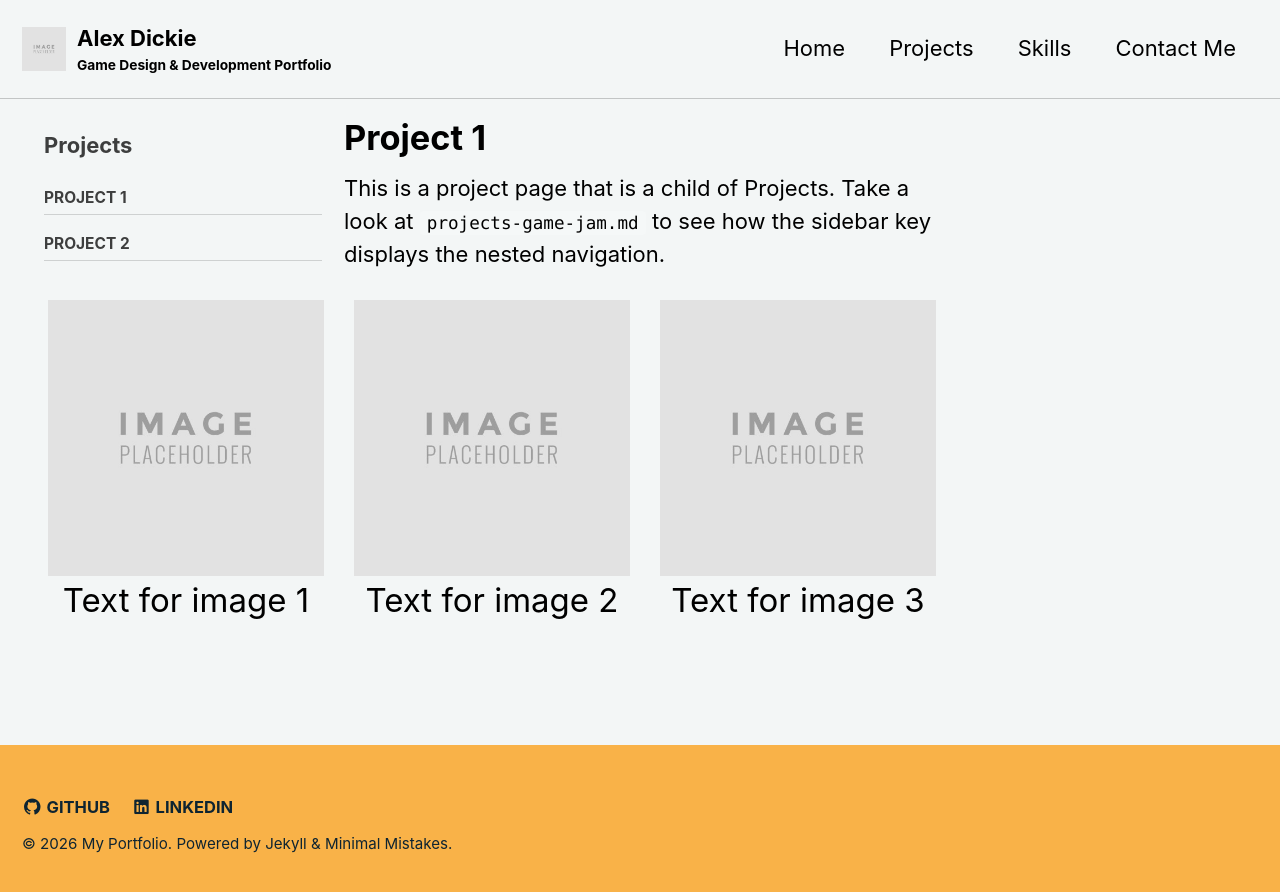
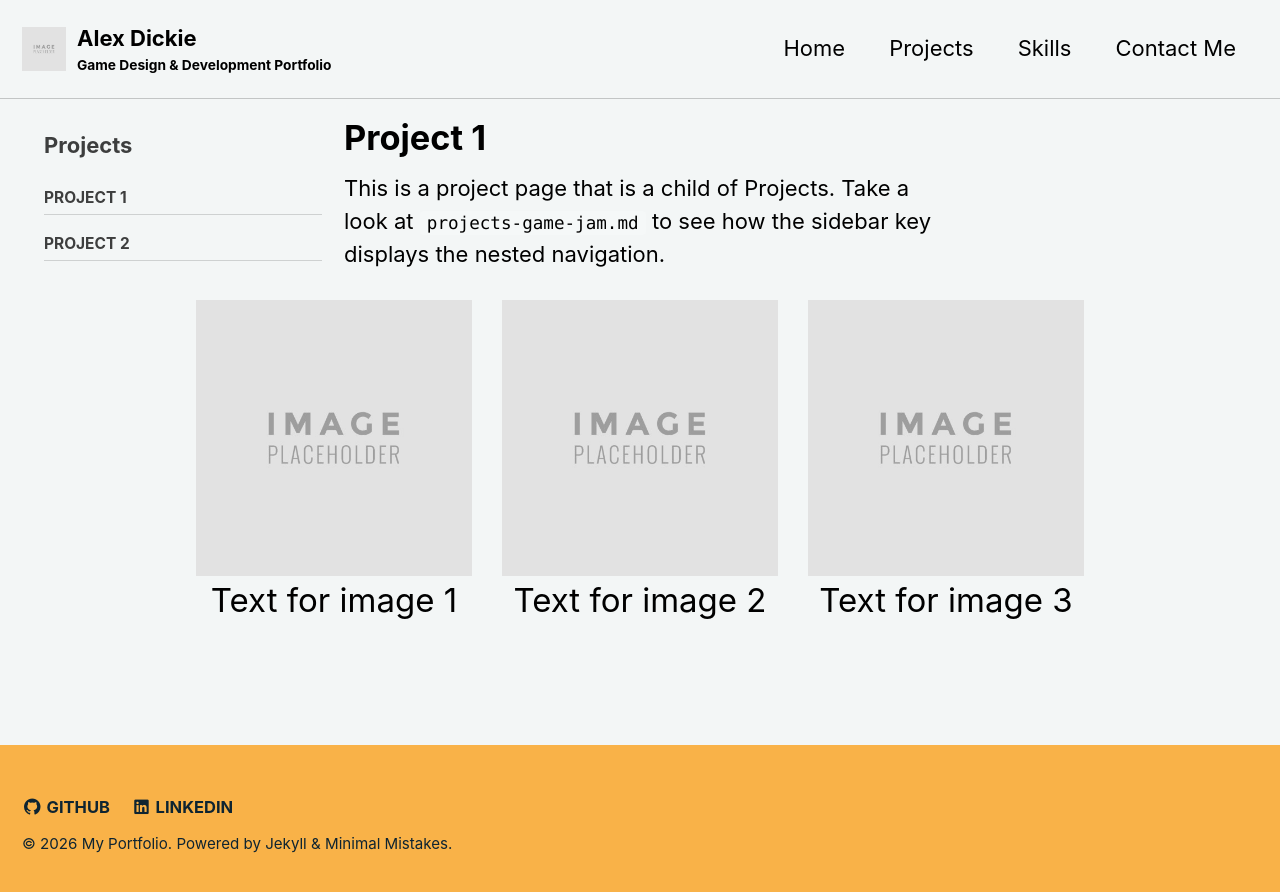
Before and after one commit to AlexUlster/AlexUlster.github.io, a Jekyll site: the page built from _pages/projects-pro1.md, in a window 1280 px wide. Shown: the top 892 px of the page. Built offline with Jekyll 4.4.1, drawn with Linux system fonts in a browser that asks for light colours.

Commit message:
Adjust grid transformation origin in project page

```diff
--- a/_pages/projects-pro1.md
+++ b/_pages/projects-pro1.md
@@ -11,7 +11,7 @@ sidebar:
 
 This is a project page that is a child of Projects. Take a look at `projects-game-jam.md` to see how the sidebar key displays the nested navigation.
 
-<div style="display: grid; grid-template-columns: 1fr 1fr 1fr; gap: 20px; transform: scale(1.5); transform-origin: top right;">
+<div style="display: grid; grid-template-columns: 1fr 1fr 1fr; gap: 20px; transform: scale(1.5); transform-origin: top center;">
   <div style="text-align: center;">
     <img src="/assets/images/Placeholder.jpg" alt="Image 1" style="width: 100%; height: auto;">
     <p>Text for image 1</p>
```
